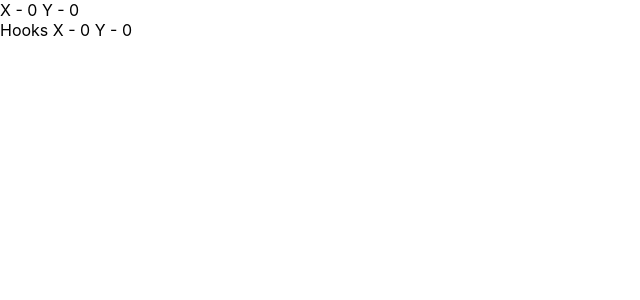
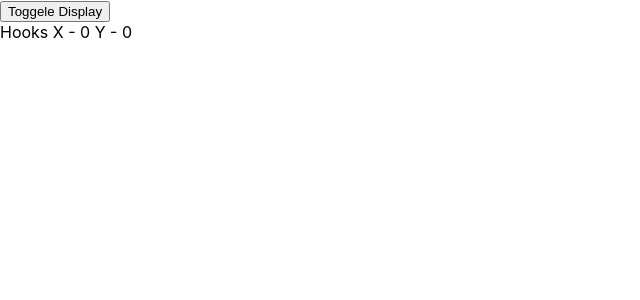
Before and after one commit to yashvanthkg/react-hooks-demo, a React (Create React App) app: page / in a window 1280 px wide. Shown: the top 300 px of the page, without its empty margins (0-640 px from the left). Built offline with nearby package versions, Linux system fonts and the light colour scheme.

Commit message:
cleanup code

```diff
--- a/src/App.js
+++ b/src/App.js
@@ -1,15 +1,15 @@
 import './App.css';
   import ClassMouse from './components/ClassMouse';
 import HookMouse from './components/HookMouse';
+import MouseContainer from './MouseContainer';
 
 
 function App() {
   return (
     <div>
-      {/* <HookCounter /> */}
-      {/* <ClassCounter /> */}
-      <ClassMouse />
-      <HookMouse />
+      {/* <ClassMouse /> */}
+      {/* <HookMouse /> */}
+      <MouseContainer />
     </div>
   );
 }
--- /dev/null
+++ b/src/MouseContainer.js
@@ -0,0 +1,14 @@
+import React, {useState} from 'react'
+import HookMouse from './components/HookMouse'
+
+function MouseContainer() {
+    const [display, setDisplay] = useState(true)
+    return (
+        <div>
+            <button onClick={() => setDisplay(!display)}>Toggele Display</button>
+            {display && <HookMouse />}
+        </div>
+    )
+}
+
+export default MouseContainer
--- a/src/components/ClassMouse.js
+++ b/src/components/ClassMouse.js
@@ -14,6 +14,10 @@
     componentDidMount() {
         window.addEventListener('mousemove', this.logMousePosition)
     }
+
+    componentWillUnmount() {
+        window.removeEventListener('mousemove', this.logMousePosition)
+    }
     render() {
         return (
             <div>
--- a/src/components/HookMouse.js
+++ b/src/components/HookMouse.js
@@ -13,6 +13,11 @@
     useEffect(() => {
         console.log("useeffect called");
         window.addEventListener('mousemove', logMousePosition)
+
+        return(() => {
+            console.log("compomenent will unmount");
+            window.removeEventListener('mousemove', logMousePosition)
+        })
     }, [])
     return (
         <div>
```
